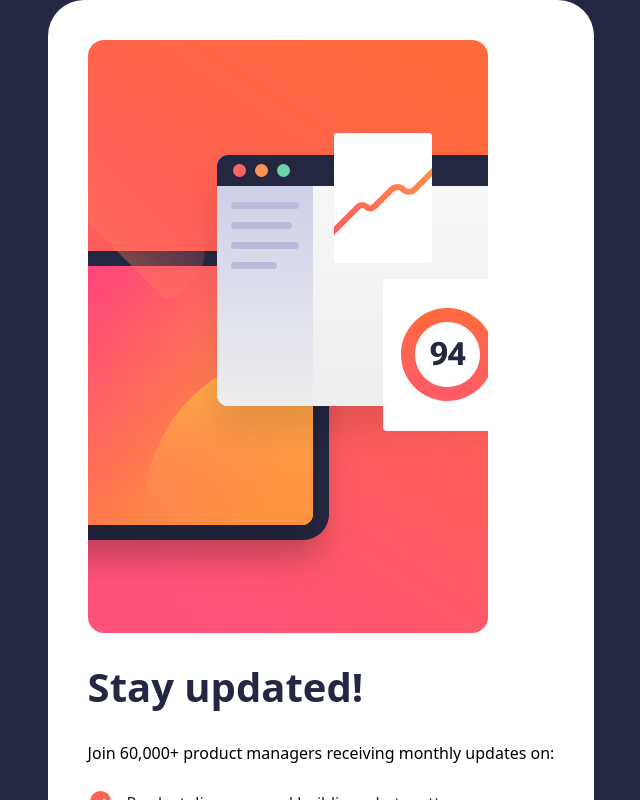
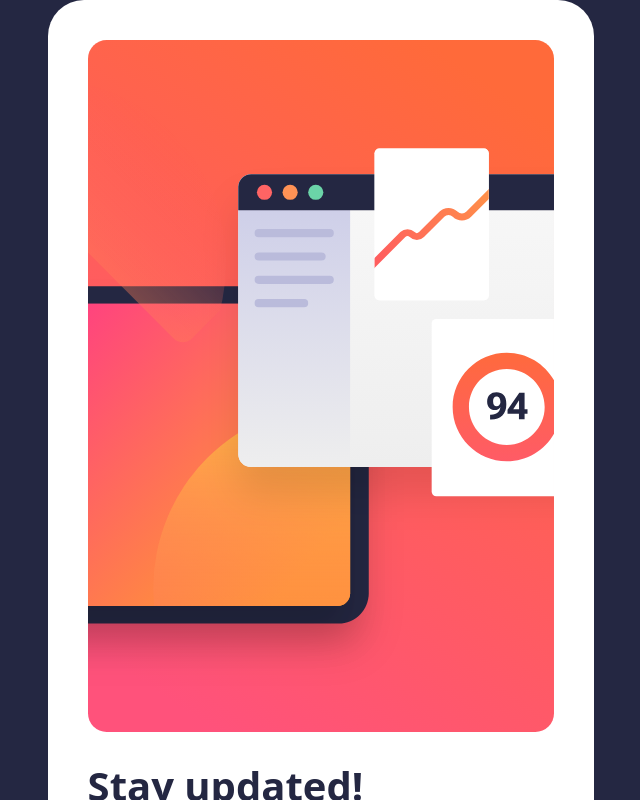
Before and after one commit to NarelaCamara/newsletter-sign-up-with-success-message, a React (Vite) app: page / in a window 1280 px wide. Shown: the top 800 px of the page, without its empty margins (319-959 px from the left). Built offline with nearby package versions, Linux system fonts and the light colour scheme.

Commit message:
refactor: corrections

```diff
--- a/src/App.tsx
+++ b/src/App.tsx
@@ -8,13 +8,9 @@ function App() {
   const [fakeSend, setFakeSend] = useState(false);
 
   return (
-    <div className="">
-      <div className="flex items-start justify-center min-h-screen md:bg-[#242742]">
-        <div className="md:border-0 bg-white md:rounded-[36px] max-md:w-[327px]  max-md:h-[100vh]">
-          {!fakeSend && <Login setFakeSend={setFakeSend} fakeSend={fakeSend} />}
-          {fakeSend && <Suscribe setFakeSend={setFakeSend} />}
-        </div>
-      </div>
+    <div className="flex items-start justify-center min-h-screen md:bg-[#242742]">
+      {!fakeSend && <Login setFakeSend={setFakeSend} fakeSend={fakeSend} />}
+      {fakeSend && <Suscribe setFakeSend={setFakeSend} />}
     </div>
   );
 }
--- a/src/components/login/Login.tsx
+++ b/src/components/login/Login.tsx
@@ -27,8 +27,9 @@ export const Login = ({
   }, [fakeSend]);
 
   return (
+    <div className="bg-white md:border-0  md:rounded-[36px] max-md:w-[327px]  max-md:h-[100vh]">
+      <div className="">
         <div className=" flex flex-col justify-between pb-10 md:p-0.50 md:p-10">
-      <div className="">
           <img
             src={illustrationSignUpMobile}
             alt="illustration-sign-up-mobile"
@@ -134,5 +135,6 @@ export const Login = ({
           </p>
         </button>
       </div>
+    </div>
   );
 };
--- a/src/components/suscribe/Suscribe.tsx
+++ b/src/components/suscribe/Suscribe.tsx
@@ -3,6 +3,7 @@ import iconSuccess from "../../assets/icon-success.svg";
 // eslint-disable-next-line @typescript-eslint/no-unsafe-function-type
 export const Suscribe = ({ setFakeSend }: { setFakeSend: Function }) => {
   return (
+    <div className="bg-white flex flex-col justify-between pb-10 md:p-0.50 md:p-10">
       <div className=" flex flex-col justify-between pb-10 md:p-0.50 md:p-10  ">
         <div className="flex flex-col justify-between">
           {" "}
@@ -31,5 +32,6 @@ export const Suscribe = ({ setFakeSend }: { setFakeSend: Function }) => {
           </p>
         </button>
       </div>
+    </div>
   );
 };
```
Lines whose indentation alone changed are shown as unchanged.
